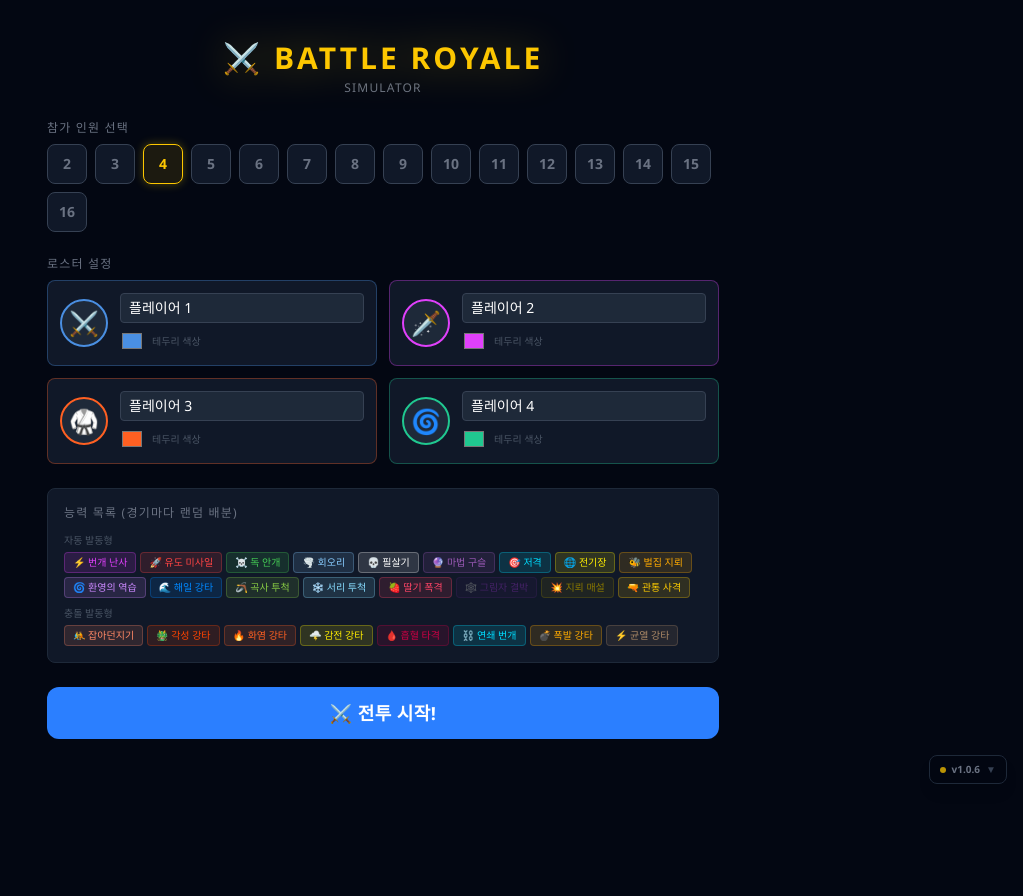
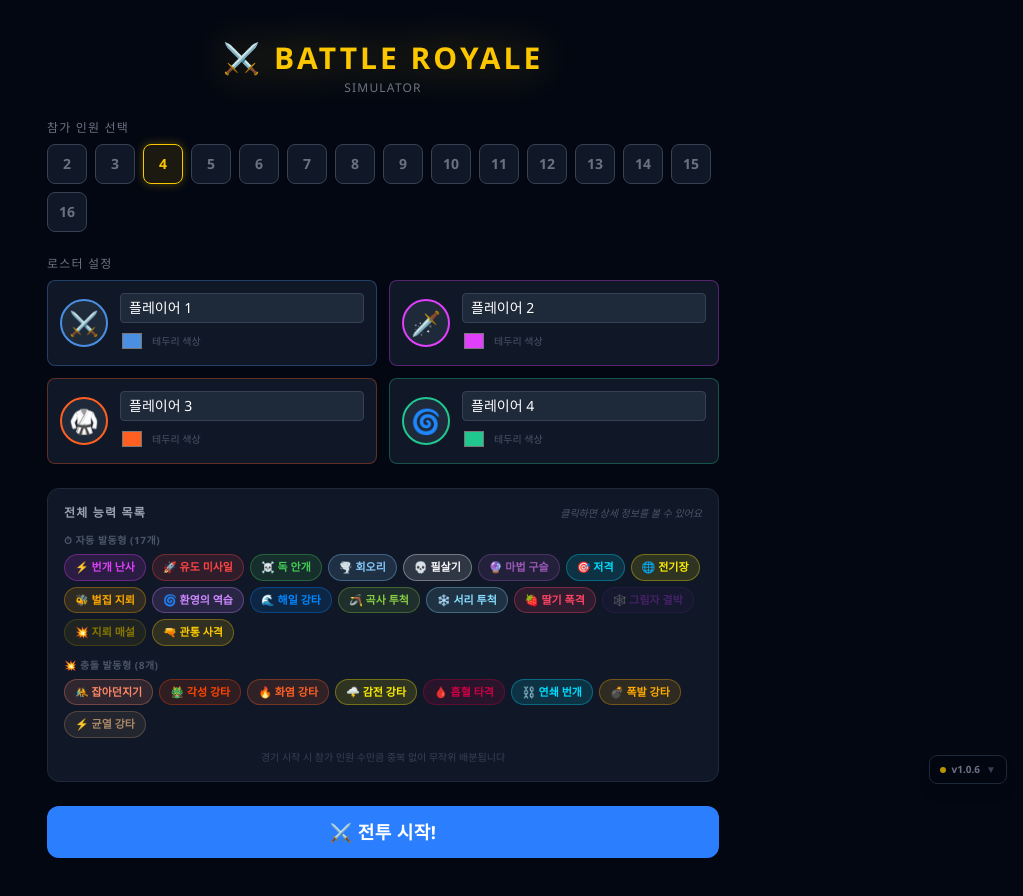
Before and after one commit to Psh-09/Battle-royale, a Next.js app: page / in a window 1280 px wide. Shown: the whole page, without its empty margins (257-1280 px from the left). Before the commit the page ends 800 px from the top, so only its background shows below. Built offline with nearby package versions, Linux system fonts and the light colour scheme.

Commit message:
feat: 능력팝업창 기능 수정

```diff
--- a/components/RosterBuilder/index.tsx
+++ b/components/RosterBuilder/index.tsx
@@ -2,6 +2,7 @@
 
 import { useState, useCallback } from 'react';
 import type { RosterSlot } from '@/types';
+import type { AbilityDef } from '@/types';
 import { FIGHTER_COLORS } from '@/data/constants';
 import { ABILITY_DEFS } from '@/data/abilityDefs';
 
@@ -13,52 +14,227 @@ function makeSlot(index: number): RosterSlot {
 }
 function makeSlots(n: number): RosterSlot[] { return Array.from({length:n},(_,i)=>makeSlot(i)); }
 
+// ── 능력 상세 모달 ───────────────────────────────────────────
+function AbilityDetailModal({ ab, onClose }: { ab: AbilityDef; onClose: () => void }) {
+  const typeLabel = ab.type === 'auto' ? '⏱ 자동 발동형' : '💥 충돌 발동형';
+  const cdSec = (ab.cd / 1000).toFixed(ab.cd % 1000 === 0 ? 0 : 2);
+
+  const dmgText = ab.params.damage
+    ? `${ab.params.damage[0]} ~ ${ab.params.damage[1]}`
+    : ab.params.dotDamage
+    ? `${ab.params.dotDamage} / 틱`
+    : '–';
+
+  const extras: { label: string; value: string }[] = [];
+  if (ab.params.aoeRadius)       extras.push({ label: '범위', value: `${ab.params.aoeRadius}px` });
+  if (ab.params.projectileCount) extras.push({ label: '투사체', value: `${ab.params.projectileCount}발` });
+  if (ab.params.stunDuration)    extras.push({ label: '감속/스턴', value: `${(ab.params.stunDuration/1000).toFixed(1)}초` });
+  if (ab.params.lifeStealRatio)  extras.push({ label: '흡혈', value: `${(ab.params.lifeStealRatio*100).toFixed(0)}%` });
+  if (ab.params.chainCount)      extras.push({ label: '연쇄 횟수', value: `${ab.params.chainCount}회` });
+  if (ab.params.wallBounces)     extras.push({ label: '벽 튕김', value: `${ab.params.wallBounces}회` });
+  if (ab.params.dotDamage)       extras.push({ label: '틱 간격', value: '0.5초' });
+
+  return (
+    <div
+      className="fixed inset-0 z-50 flex items-center justify-center p-4"
+      onClick={onClose}
+    >
+      {/* backdrop */}
+      <div className="absolute inset-0 bg-black/65 backdrop-blur-sm" />
+
+      {/* modal card */}
+      <div
+        className="relative bg-gray-950 border-2 rounded-2xl p-6 w-full max-w-sm shadow-2xl"
+        style={{ borderColor: ab.color + 'bb' }}
+        onClick={e => e.stopPropagation()}
+      >
+        {/* close button */}
+        <button
+          onClick={onClose}
+          className="absolute top-3 right-3 w-7 h-7 flex items-center justify-center rounded-full text-gray-500 hover:text-white hover:bg-gray-700 transition-colors text-sm"
+        >
+          ✕
+        </button>
+
+        {/* header */}
+        <div className="flex items-center gap-3 mb-1">
+          <span className="text-3xl">{ab.emoji}</span>
+          <div>
+            <div className="text-xl font-black" style={{ color: ab.color }}>{ab.name}</div>
+            <div className="text-[11px] text-gray-500 mt-0.5">{typeLabel} · 쿨타임 {cdSec}s</div>
+          </div>
+        </div>
+
+        {/* description */}
+        <p className="text-sm text-gray-300 leading-relaxed mt-3 mb-4 border-t border-gray-800 pt-3">
+          {ab.desc}
+        </p>
+
+        {/* stat grid */}
+        <div className="grid grid-cols-2 gap-2 mb-4">
+          <div className="bg-gray-900 rounded-xl p-3 text-center">
+            <div className="text-[10px] text-gray-500 mb-1 uppercase tracking-wider">최대 체력</div>
+            <div className="text-2xl font-black text-green-400">{ab.maxHp}</div>
+          </div>
+          <div className="bg-gray-900 rounded-xl p-3 text-center">
+            <div className="text-[10px] text-gray-500 mb-1 uppercase tracking-wider">공격력</div>
+            <div className="text-xl font-black text-red-400">{dmgText}</div>
+          </div>
+        </div>
+
+        {/* extra params */}
+        {extras.length > 0 && (
+          <div className="flex flex-wrap gap-1.5">
+            {extras.map((ex, i) => (
+              <span
+                key={i}
+                className="text-[10px] px-2 py-1 rounded-full font-semibold"
+                style={{
+                  background: ab.color + '20',
+                  color: ab.color,
+                  border: `1px solid ${ab.color}44`,
+                }}
+              >
+                {ex.label}: {ex.value}
+              </span>
+            ))}
+          </div>
+        )}
+      </div>
+    </div>
+  );
+}
+
+// ── 능력 칩 버튼 ─────────────────────────────────────────────
+function AbilityChip({ ab, onClick }: { ab: AbilityDef; onClick: (ab: AbilityDef) => void }) {
+  return (
+    <button
+      type="button"
+      onClick={() => onClick(ab)}
+      className="text-[11px] px-2.5 py-1 rounded-full font-semibold transition-all
+        hover:scale-105 active:scale-95 cursor-pointer select-none
+        hover:shadow-[0_0_8px_currentColor]"
+      style={{
+        background: ab.color + '22',
+        color: ab.color,
+        border: `1px solid ${ab.color}55`,
+      }}
+      title={`${ab.name} 클릭 시 상세 정보 확인`}
+    >
+      {ab.emoji} {ab.name}
+    </button>
+  );
+}
+
+// ── 메인 컴포넌트 ────────────────────────────────────────────
 export default function RosterBuilder({ onStart }: RosterBuilderProps) {
   const [count, setCount] = useState(4);
-  const [slots, setSlots] = useState<RosterSlot[]>(()=>makeSlots(4));
+  const [slots, setSlots] = useState<RosterSlot[]>(() => makeSlots(4));
+  const [selectedAbility, setSelectedAbility] = useState<AbilityDef | null>(null);
 
-  const changeCount=(n:number)=>{
+  const changeCount = (n: number) => {
     setCount(n);
-    setSlots(prev=>n>prev.length?[...prev,...Array.from({length:n-prev.length},(_,i)=>makeSlot(prev.length+i))]:prev.slice(0,n));
+    setSlots(prev =>
+      n > prev.length
+        ? [...prev, ...Array.from({ length: n - prev.length }, (_, i) => makeSlot(prev.length + i))]
+        : prev.slice(0, n)
+    );
   };
-  const updateSlot=useCallback((id:string,patch:Partial<RosterSlot>)=>setSlots(prev=>prev.map(s=>s.id===id?{...s,...patch}:s)),[]);
-  const handleImageUpload=useCallback((id:string,file:File)=>updateSlot(id,{imageUrl:URL.createObjectURL(file)}),[updateSlot]);
 
-  const autoAbs=ABILITY_DEFS.filter(a=>a.type==='auto');
-  const collAbs=ABILITY_DEFS.filter(a=>a.type==='collision');
+  const updateSlot = useCallback(
+    (id: string, patch: Partial<RosterSlot>) =>
+      setSlots(prev => prev.map(s => (s.id === id ? { ...s, ...patch } : s))),
+    []
+  );
 
-  return(
+  const handleImageUpload = useCallback(
+    (id: string, file: File) => updateSlot(id, { imageUrl: URL.createObjectURL(file) }),
+    [updateSlot]
+  );
+
+  const autoAbs = ABILITY_DEFS.filter(a => a.type === 'auto');
+  const collAbs = ABILITY_DEFS.filter(a => a.type === 'collision');
+
+  const canStart = slots.every(s => s.name.trim().length > 0);
+
+  return (
     <div className="w-full max-w-2xl mx-auto flex flex-col gap-6">
+      {/* title */}
       <div className="text-center">
-        <h1 className="text-3xl font-black tracking-widest text-yellow-400 drop-shadow-[0_0_20px_rgba(255,215,0,0.4)]">⚔️ BATTLE ROYALE</h1>
+        <h1 className="text-3xl font-black tracking-widest text-yellow-400 drop-shadow-[0_0_20px_rgba(255,215,0,0.4)]">
+          ⚔️ BATTLE ROYALE
+        </h1>
         <p className="text-xs text-gray-500 mt-1 tracking-widest uppercase">simulator</p>
       </div>
+
+      {/* count selector */}
       <div>
         <p className="text-xs text-gray-500 uppercase tracking-widest mb-2">참가 인원 선택</p>
         <div className="flex flex-wrap gap-2">
-          {Array.from({length:15},(_,i)=>i+2).map(n=>(
-            <button key={n} onClick={()=>changeCount(n)} className={`w-10 h-10 rounded-lg border text-sm font-bold transition-all ${count===n?'border-yellow-400 bg-yellow-400/10 text-yellow-400 shadow-[0_0_10px_rgba(255,215,0,.3)]':'border-gray-700 bg-gray-900 text-gray-500 hover:border-gray-500 hover:text-gray-300'}`}>{n}</button>
+          {Array.from({ length: 15 }, (_, i) => i + 2).map(n => (
+            <button
+              key={n}
+              onClick={() => changeCount(n)}
+              className={`w-10 h-10 rounded-lg border text-sm font-bold transition-all
+                ${count === n
+                  ? 'border-yellow-400 bg-yellow-400/10 text-yellow-400 shadow-[0_0_10px_rgba(255,215,0,.3)]'
+                  : 'border-gray-700 bg-gray-900 text-gray-500 hover:border-gray-500 hover:text-gray-300'
+                }`}
+            >
+              {n}
+            </button>
           ))}
         </div>
       </div>
+
+      {/* roster slots */}
       <div>
         <p className="text-xs text-gray-500 uppercase tracking-widest mb-2">로스터 설정</p>
         <div className="grid grid-cols-1 sm:grid-cols-2 gap-3">
-          {slots.map((slot,idx)=>(
-            <div key={slot.id} className="flex items-center gap-3 bg-gray-900 border rounded-lg p-3 transition-all" style={{borderColor:slot.color+'55'}}>
+          {slots.map((slot, idx) => (
+            <div
+              key={slot.id}
+              className="flex items-center gap-3 bg-gray-900 border rounded-lg p-3 transition-all"
+              style={{ borderColor: slot.color + '55' }}
+            >
               <label className="cursor-pointer flex-shrink-0">
-                <div className="w-12 h-12 rounded-full border-2 overflow-hidden flex items-center justify-center bg-gray-800 hover:opacity-80" style={{borderColor:slot.color}}>
-                  {slot.imageUrl
+                <div
+                  className="w-12 h-12 rounded-full border-2 overflow-hidden flex items-center justify-center bg-gray-800 hover:opacity-80"
+                  style={{ borderColor: slot.color }}
+                >
+                  {slot.imageUrl ? (
                     // eslint-disable-next-line @next/next/no-img-element
-                    ?<img src={slot.imageUrl} alt={slot.name} className="w-full h-full object-cover"/>
-                    :<span className="text-2xl select-none">{['⚔️','🗡️','🥋','🌀','🦾','💪','🤛','👊','🥊','🦶','🤺','🛡️','🏹','🔱','⚡','🔥'][idx%16]}</span>}
+                    <img src={slot.imageUrl} alt={slot.name} className="w-full h-full object-cover" />
+                  ) : (
+                    <span className="text-2xl select-none">
+                      {['⚔️','🗡️','🥋','🌀','🦾','💪','🤛','👊','🥊','🦶','🤺','🛡️','🏹','🔱','⚡','🔥'][idx % 16]}
+                    </span>
+                  )}
                 </div>
-                <input type="file" accept="image/*" className="hidden" onChange={e=>{const f=e.target.files?.[0];if(f)handleImageUpload(slot.id,f);}}/>
+                <input
+                  type="file"
+                  accept="image/*"
+                  className="hidden"
+                  onChange={e => { const f = e.target.files?.[0]; if (f) handleImageUpload(slot.id, f); }}
+                />
               </label>
               <div className="flex-1 min-w-0 flex flex-col gap-1.5">
-                <input type="text" value={slot.name} onChange={e=>updateSlot(slot.id,{name:e.target.value})} maxLength={20} className="w-full bg-gray-800 border border-gray-700 rounded px-2 py-1 text-sm text-white focus:outline-none focus:border-blue-500" placeholder="이름 입력"/>
+                <input
+                  type="text"
+                  value={slot.name}
+                  onChange={e => updateSlot(slot.id, { name: e.target.value })}
+                  maxLength={20}
+                  className="w-full bg-gray-800 border border-gray-700 rounded px-2 py-1 text-sm text-white
+                    focus:outline-none focus:border-blue-500"
+                  placeholder="이름 입력"
+                />
                 <div className="flex items-center gap-2">
-                  <input type="color" value={slot.color} onChange={e=>updateSlot(slot.id,{color:e.target.value})} className="w-6 h-6 rounded cursor-pointer border-0 bg-transparent"/>
+                  <input
+                    type="color"
+                    value={slot.color}
+                    onChange={e => updateSlot(slot.id, { color: e.target.value })}
+                    className="w-6 h-6 rounded cursor-pointer border-0 bg-transparent"
+                  />
                   <span className="text-[10px] text-gray-600">테두리 색상</span>
                 </div>
               </div>
@@ -66,14 +242,62 @@ export default function RosterBuilder({ onStart }: RosterBuilderProps) {
           ))}
         </div>
       </div>
-      <div className="bg-gray-900 border border-gray-800 rounded-lg p-4">
-        <p className="text-xs text-gray-500 uppercase tracking-widest mb-3">능력 목록 (경기마다 랜덤 배분)</p>
-        <div className="flex flex-col gap-2">
-          <div><p className="text-[10px] text-gray-600 mb-1">자동 발동형</p><div className="flex flex-wrap gap-1">{autoAbs.map(ab=><span key={ab.id} className="text-[10px] px-2 py-0.5 rounded" style={{background:ab.color+'22',color:ab.color,border:`1px solid ${ab.color}44`}}>{ab.emoji} {ab.name}</span>)}</div></div>
-          <div><p className="text-[10px] text-gray-600 mb-1">충돌 발동형</p><div className="flex flex-wrap gap-1">{collAbs.map(ab=><span key={ab.id} className="text-[10px] px-2 py-0.5 rounded" style={{background:ab.color+'22',color:ab.color,border:`1px solid ${ab.color}44`}}>{ab.emoji} {ab.name}</span>)}</div></div>
+
+      {/* ability list — 클릭하면 상세 팝업 */}
+      <div className="bg-gray-900 border border-gray-800 rounded-xl p-4">
+        <div className="flex items-center justify-between mb-3">
+          <p className="text-xs text-gray-400 uppercase tracking-widest font-bold">
+            전체 능력 목록
+          </p>
+          <span className="text-[10px] text-gray-600 italic">클릭하면 상세 정보를 볼 수 있어요</span>
         </div>
+
+        <div className="flex flex-col gap-3">
+          {/* 자동 발동형 */}
+          <div>
+            <p className="text-[10px] text-gray-600 mb-1.5 font-semibold uppercase tracking-wider">
+              ⏱ 자동 발동형 ({autoAbs.length}개)
+            </p>
+            <div className="flex flex-wrap gap-1.5">
+              {autoAbs.map(ab => (
+                <AbilityChip key={ab.id} ab={ab} onClick={setSelectedAbility} />
+              ))}
+            </div>
+          </div>
+
+          {/* 충돌 발동형 */}
+          <div>
+            <p className="text-[10px] text-gray-600 mb-1.5 font-semibold uppercase tracking-wider">
+              💥 충돌 발동형 ({collAbs.length}개)
+            </p>
+            <div className="flex flex-wrap gap-1.5">
+              {collAbs.map(ab => (
+                <AbilityChip key={ab.id} ab={ab} onClick={setSelectedAbility} />
+              ))}
+            </div>
+          </div>
+        </div>
+
+        <p className="text-[10px] text-gray-700 mt-3 text-center">
+          경기 시작 시 참가 인원 수만큼 중복 없이 무작위 배분됩니다
+        </p>
       </div>
-      <button onClick={()=>{if(slots.some(s=>!s.name.trim()))return;onStart(slots);}} disabled={slots.some(s=>!s.name.trim())} className="w-full py-3 rounded-xl bg-blue-500 hover:bg-blue-400 disabled:opacity-40 disabled:cursor-not-allowed text-white font-black text-lg tracking-wide transition-all active:scale-95">⚔️ 전투 시작!</button>
+
+      {/* start button */}
+      <button
+        onClick={() => { if (canStart) onStart(slots); }}
+        disabled={!canStart}
+        className="w-full py-3 rounded-xl bg-blue-500 hover:bg-blue-400
+          disabled:opacity-40 disabled:cursor-not-allowed
+          text-white font-black text-lg tracking-wide transition-all active:scale-95"
+      >
+        ⚔️ 전투 시작!
+      </button>
+
+      {/* ability detail modal */}
+      {selectedAbility && (
+        <AbilityDetailModal ab={selectedAbility} onClose={() => setSelectedAbility(null)} />
+      )}
     </div>
   );
 }
```
